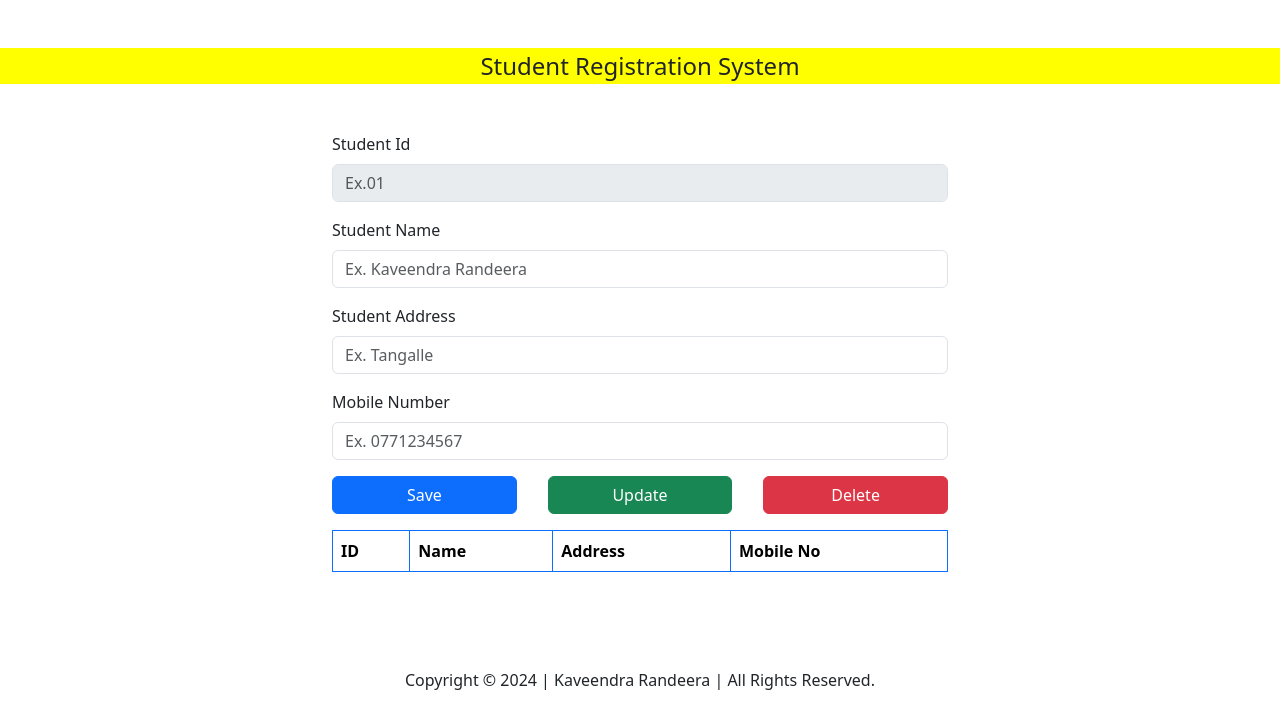
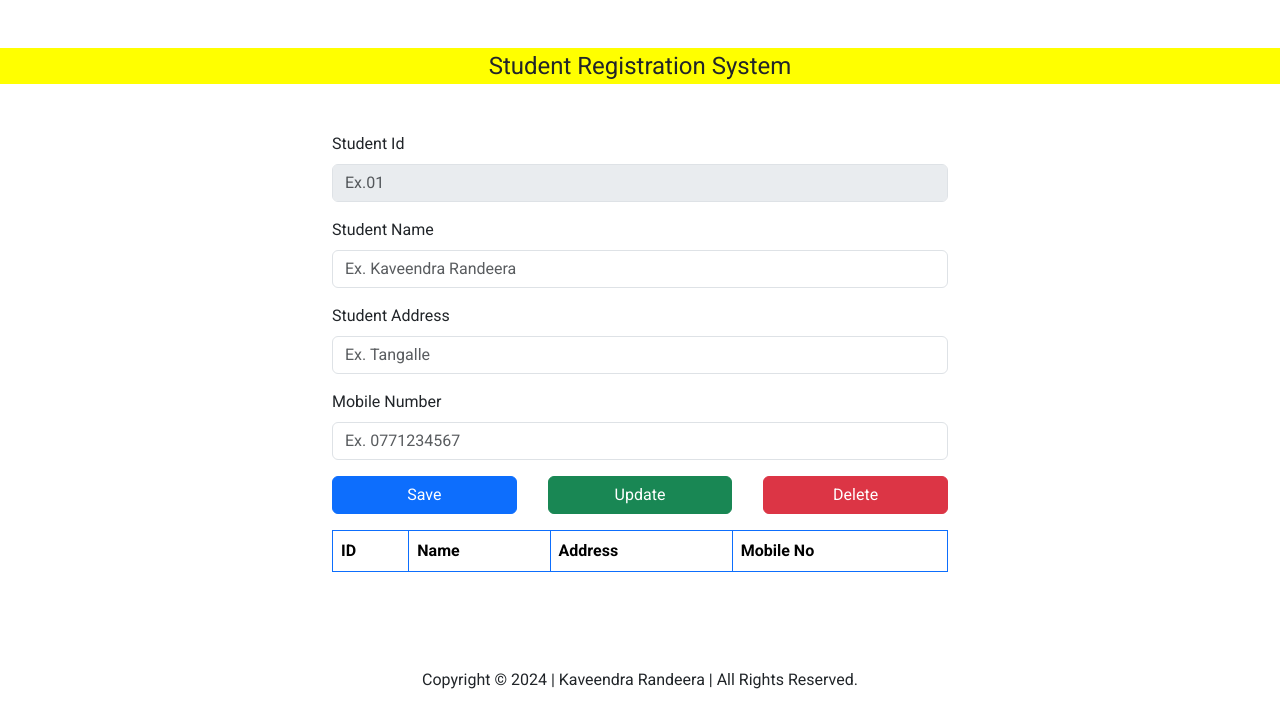
Before and after one commit to randeera/Student-Management-System, a plain HTML site: page sms-front-end/src/index.html in a window 1280 px wide. Drawn offline with nearby package versions, Linux system fonts and the light colour scheme; no server answers.

Commit message:
Add google fonts

```diff
--- a/sms-front-end/src/css/main.css
+++ b/sms-front-end/src/css/main.css
@@ -1,5 +1,8 @@
 html{
     box-sizing: border-box;
+}
+body {
+    font-family: 'Roboto', sans-serif;
 }
 
 .container1 {
--- a/sms-front-end/src/index.html
+++ b/sms-front-end/src/index.html
@@ -9,9 +9,12 @@
     <script src="js/jquery-3.7.1.min.js"></script>
     <link href="https://cdn.jsdelivr.net/npm/bootstrap@5.3.2/dist/css/bootstrap.min.css" rel="stylesheet" integrity="sha384-T3c6CoIi6uLrA9TneNEoa7RxnatzjcDSCmG1MXxSR1GAsXEV/Dwwykc2MPK8M2HN" crossorigin="anonymous">
     <script src="https://cdn.jsdelivr.net/npm/bootstrap@5.3.2/dist/js/bootstrap.bundle.min.js" integrity="sha384-C6RzsynM9kWDrMNeT87bh95OGNyZPhcTNXj1NW7RuBCsyN/o0jlpcV8Qyq46cDfL" crossorigin="anonymous"></script>
+    <link rel="stylesheet" href="./css/main.css">
+    <link rel="preconnect" href="https://fonts.googleapis.com">
+    <link rel="preconnect" href="https://fonts.gstatic.com" crossorigin>
+    <link href="https://fonts.googleapis.com/css2?family=Open+Sans:ital,wght@0,300;0,400;0,500;0,600;0,700;0,800;1,300;1,400;1,500;1,600;1,700;1,800&family=Pacifico&family=Roboto:wght@400;500;700;900&family=Ubuntu:wght@300;400;500;700&display=swap" rel="stylesheet">
     <script src="js/main.js"></script>
     <link rel="icon" href="img/img.png">
-    <link rel="stylesheet" href="./css/main.css">
 </head>
 <body>
 <header class="container1 mt-5 col-6">
```
